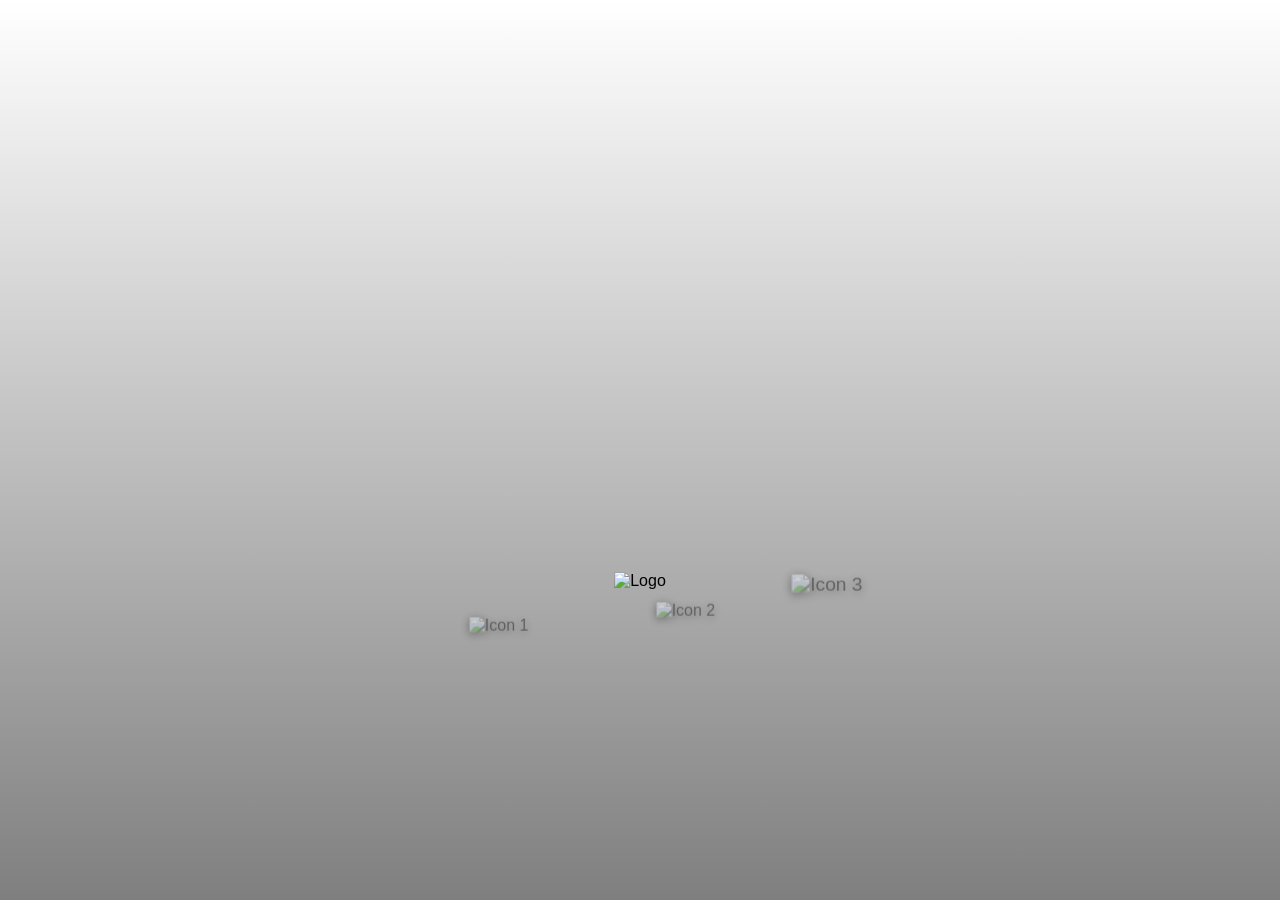
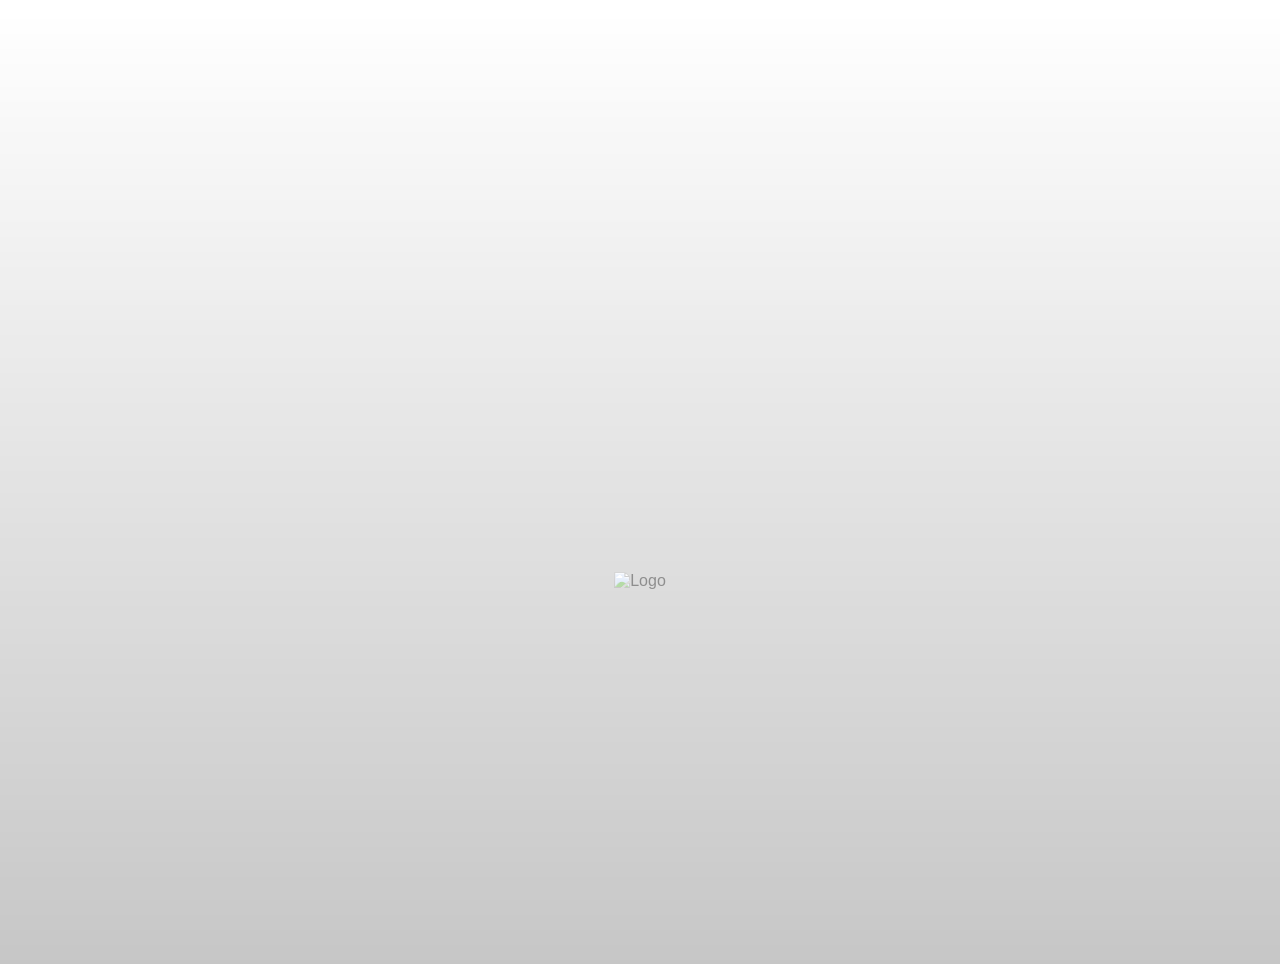

feat: add shopify page, about section to landing page, and adjust page layouts

--- a/style.css
+++ b/style.css
@@ -24,8 +24,9 @@
 
 body {
     font-family: var(--primary-font);
-    height: 100vh;
-    overflow: hidden;
+    min-height: 100vh;
+    overflow-x: hidden;
+    overflow-y: auto;
     background-image: url('./images/landing/background_pc.webp');
     background-size: cover;
     background-position: center;
@@ -34,6 +35,14 @@ body {
     position: relative;
     display: flex;
     flex-direction: column;
+    
+    /* Subtle entrance for the whole page */
+    animation: pageLoad 1.5s ease-out forwards;
+}
+
+@keyframes pageLoad {
+    from { opacity: 0; }
+    to { opacity: 1; }
 }
 
 .overlay {
@@ -47,11 +56,11 @@ body {
 .container {
     position: relative;
     z-index: 2;
-    height: 100vh;
+    min-height: 100vh;
     width: 100%;
     display: flex;
+    flex-direction: column;
     align-items: center;
-    justify-content: center;
     padding: 2rem;
     
     /* 🔥 ANDROID FIX: Prevents browser from hijacking horizontal swipes */
@@ -65,7 +74,7 @@ body {
     align-items: center;
     justify-content: flex-start;
     padding-top: 60vh;
-    height: 100%;
+    min-height: 100vh;
     width: 100%;
     max-width: 1200px;
 }
@@ -75,7 +84,10 @@ body {
     justify-content: center;
     align-items: center;
     gap: 4rem;
-    animation: fadeIn 1.5s ease-out;
+    /* Replaced simple fadeIn with the elegant fadeUp */
+    animation: fadeUp 1.2s cubic-bezier(0.25, 1, 0.5, 1) forwards;
+    animation-delay: 0.5s;
+    opacity: 0; /* Initial state */
 }
 
 .carousel {
@@ -170,10 +182,22 @@ body {
     transform: translateY(0);
 }
 
-@keyframes fadeIn {
+/* ── Keyframes ─ */
+@keyframes bookReveal {
+    0% {
+        opacity: 0;
+        transform: scale(0.95);
+    }
+    100% {
+        opacity: 1;
+        transform: scale(1);
+    }
+}
+
+@keyframes fadeUp {
     from {
         opacity: 0;
-        transform: translateY(20px);
+        transform: translateY(30px);
     }
     to {
         opacity: 1;
@@ -181,11 +205,36 @@ body {
     }
 }
 
+@keyframes bounce {
+    0%, 20%, 50%, 80%, 100% {
+        transform: translateY(0);
+    }
+    40% {
+        transform: translateY(-10px);
+    }
+    60% {
+        transform: translateY(-5px);
+    }
+}
+
+/* Subtle continuous float for icons on desktop to make it pleasing */
+@keyframes gentleFloat {
+    0%, 100% { transform: translateY(0); }
+    50% { transform: translateY(-8px); }
+}
+
 /* Desktop */
 @media (min-width: 769px) {
     .icon-wrapper:hover .icon {
         filter: drop-shadow(0 0 15px rgba(255, 255, 255, 0.6));
     }
+    
+    /* Apply gentle float to icons after they load */
+    .icon-wrapper .icon {
+        animation: gentleFloat 6s ease-in-out infinite;
+    }
+    .icon-wrapper:nth-child(2) .icon { animation-delay: 1s; }
+    .icon-wrapper:nth-child(3) .icon { animation-delay: 2s; }
 }
 
 /* Mobile */
@@ -195,13 +244,14 @@ body {
         background-size: cover;
         background-position: center;
         background-attachment: scroll;
-        overflow: hidden;
+        overflow-x: hidden;
+        overflow-y: auto;
     }
 
     .container {
         padding: 1rem;
         perspective: 1000px;
-        overflow: hidden;
+        overflow-x: hidden;
         /* Ensuring touch-action is applied on mobile container */
         touch-action: pan-y pinch-zoom;
     }
@@ -212,8 +262,8 @@ body {
         align-items: center;
         justify-content: flex-start;
         padding-top: 70%;
+        min-height: 100vh;
         width: 100%;
-        height: 100%;
     }
 
     .icons-row {
@@ -314,5 +364,89 @@ body {
     .icon-wrapper.active .icon-label {
         opacity: 1;
         transform: translateY(0);
+    }
+}
+
+/* --- ABOUT AUREATE REALM SECTION --- */
+.about-section {
+    width: 100%;
+    margin: 0;
+    padding: 3rem 2vw;
+    
+    /* Semi-transparent burgundy overlay matching the image */
+    background: rgba(110, 25, 25, 0.75); 
+    
+    /* No blur needed for this flat overlay look */
+    backdrop-filter: none; 
+    -webkit-backdrop-filter: none; 
+    
+    position: relative;
+    z-index: 10; 
+    
+    /* Initial state for animation */
+    opacity: 0;
+    /* Using bookReveal for a sophisticated entrance */
+    animation: bookReveal 1.2s cubic-bezier(0.25, 1, 0.5, 1) forwards;
+    animation-delay: 0.2s;
+}
+
+.about-content {
+    max-width: 1200px;
+    margin: 0 auto;
+    text-align: center;
+}
+
+.about-title {
+    font-family: 'Times New Roman', Times, serif;
+    font-size: 2.5rem;
+    font-weight: 400;
+    margin-bottom: 2rem;
+    color: #f5f0e8; /* Soft cream-white for elegance */
+    letter-spacing: 0.15em;
+    text-transform: uppercase;
+    line-height: 1.2;
+    
+    /* Initial state for animation */
+    opacity: 0;
+    transform: translateY(20px);
+    /* Using fadeUp with a delay */
+    animation: fadeUp 1s cubic-bezier(0.25, 1, 0.5, 1) forwards;
+    animation-delay: 0.6s;
+}
+
+.about-text {
+    font-family: 'Times New Roman', Times, serif;
+    font-size: 1.1rem;
+    line-height: 1.9;
+    color: #f5f0e8; /* Same soft cream-white */
+    font-weight: 400;
+    letter-spacing: 0.02em;
+    text-align: justify;
+    hyphens: auto;
+    
+    /* Initial state for animation */
+    opacity: 0;
+    transform: translateY(20px);
+    /* Using fadeUp with a longer delay for a staggered effect */
+    animation: fadeUp 1.2s cubic-bezier(0.25, 1, 0.5, 1) forwards;
+    animation-delay: 0.9s;
+}
+
+/* Responsive adjustments for mobile devices */
+@media (max-width: 768px) {
+    .about-section {
+        padding: 3rem 1.5rem;
+    }
+    
+    .about-title {
+        font-size: 1.6rem;
+        letter-spacing: 0.12em;
+        margin-bottom: 1.5rem;
+    }
+    
+    .about-text {
+        font-size: 0.95rem;
+        line-height: 1.7;
+        text-align: left; /* Left align on mobile for better readability */
     }
 }
